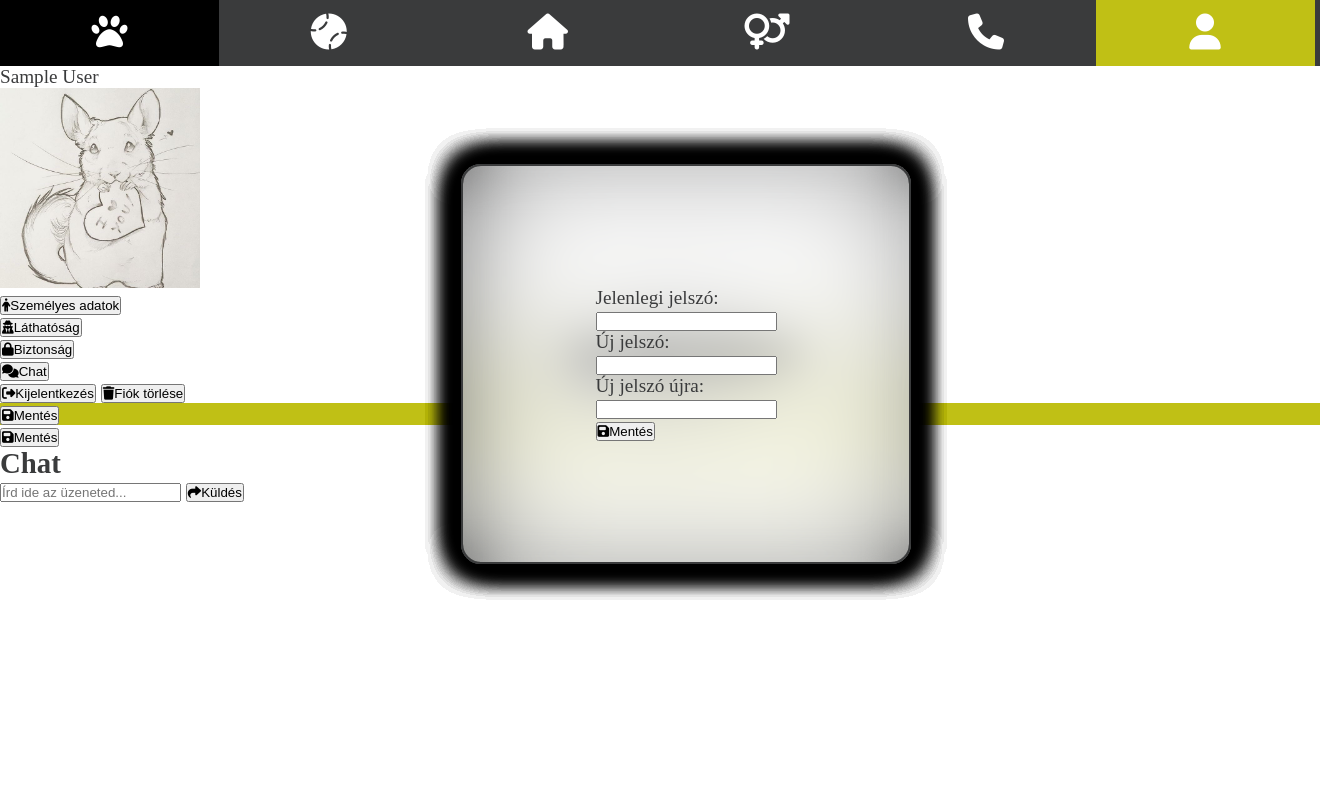
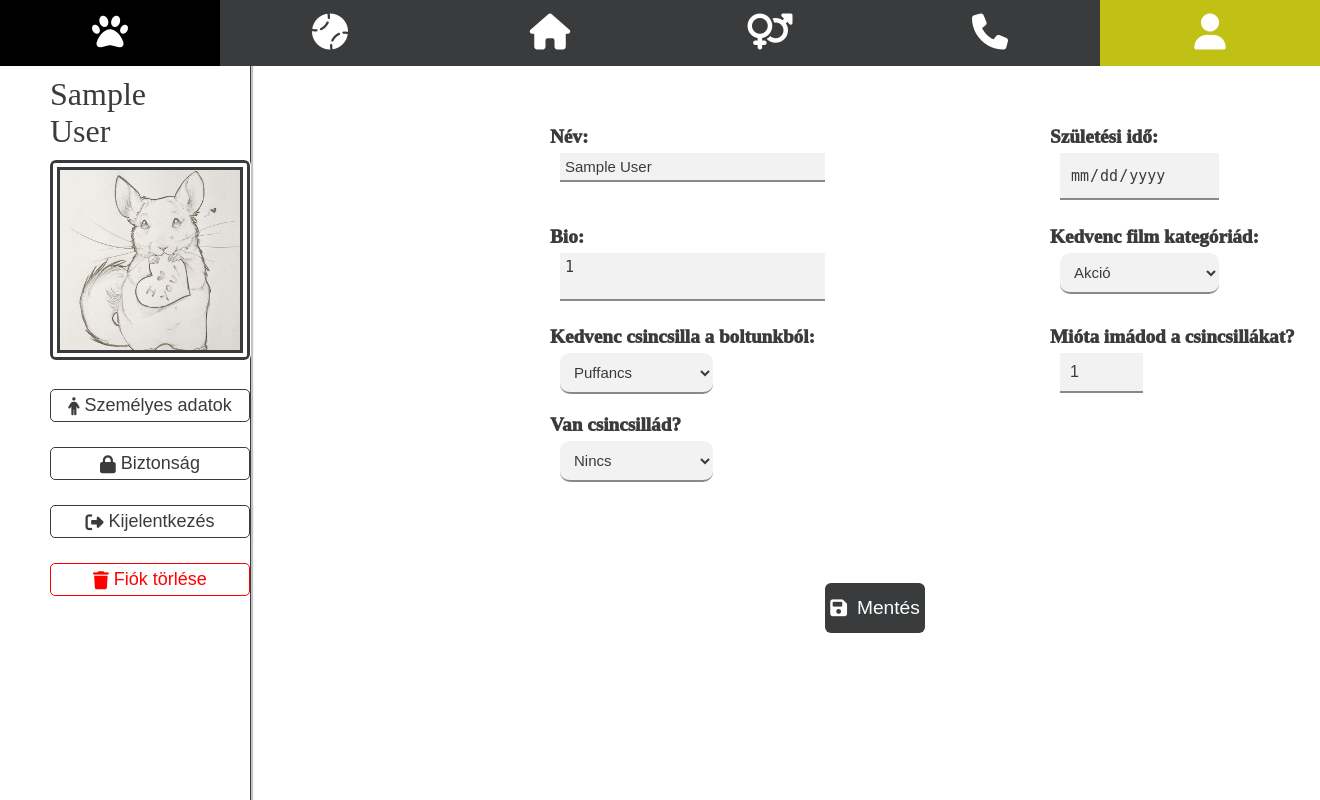
Before and after one commit to Bal500/IMDB_adatbazis_2023, a PHP site: page /user.php in a window 1320 px wide. Run offline with PHP 8.4, Linux system fonts and the light colour scheme; the visitor is signed in with stand-in values (Sample User, id 1).

Commit message:
error fix

```diff
--- a/CSS/iconbar.css
+++ b/CSS/iconbar.css
@@ -1,4 +1,6 @@
 .icon-bar {
+    display: flex;
+    justify-content: space-around;
     width: 100%;
     background-color: #3A3B3C;
     overflow: auto;
--- a/assets/JS/userinter.js
+++ b/assets/JS/userinter.js
@@ -1,7 +1,7 @@
 let userinfo = document.querySelector('.userinfo');
 let userinfoForm = document.querySelector('.userinfoForm');
-let privacy = document.querySelector('.privacy')
-let privacyForm = document.querySelector('.privacyForm')
+let privacy = document.querySelector('.privacy');
+let privacyForm = document.querySelector('.privacyForm');
 let security = document.querySelector('.security');
 let securityForm = document.querySelector('.securityForm');
 let chat = document.querySelector('.chat');
--- a/elerheto.php
+++ b/elerheto.php
@@ -21,7 +21,6 @@
 <body>
     <div class="icon-bar">
         <a class="active" href="elerheto.php"><i class="fa fa-paw"></i></a>
-        <a class="inactive" href="kiegeszito.php"><i class="fa-solid fa-baseball"></i></a>
         <a class="inactive" href="tartasa.php"><i class="fa-solid fa-house"></i></a>
         <a class="inactive" href="jellemzoi.php"><i class="fa-solid fa-venus-mars"></i></a>
         <a class="inactive" href="elerhetoseg.php"><i class="fa-solid fa-phone"></i></a>
--- a/user.php
+++ b/user.php
@@ -11,7 +11,10 @@
     <link rel="stylesheet" href="./CSS/szoveg.css">
     <link rel="stylesheet" href="./CSS/anim.css">
     <link rel="stylesheet" href="./CSS/iconbar.css">
-    <link rel="stylesheet" href="./CSS/login.css">
+    <link rel="stylesheet" href="./CSS/toltokep.css">
+    <link rel="stylesheet" href="./CSS/back.css">
+    <link rel="stylesheet" href="./CSS/sidebar.css">
+    <link rel="stylesheet" href="./CSS/userinterface.css">
     <link href="./assets/css/fontawesome.css" rel="stylesheet">
     <link href="./assets/css/solid.css" rel="stylesheet">
     <link rel="icon" href="./assets/kepek/imdb_icon.ico">
@@ -45,16 +48,8 @@
                 <button class="defaultbtn"><i class="fa-solid fa-person"></i><span>Személyes adatok</span></button>
             </div>
 
-            <div class="privacy">
-                <button class="defaultbtn"><i class="fa-solid fa-user-secret"></i><span>Láthatóság</span></button>
-            </div>
-
             <div class="security">
                 <button class="defaultbtn"><i class="fa-solid fa-lock"></i><span>Biztonság</span></button>
-            </div>
-
-            <div class="chat">
-                <button class="defaultbtn"><i class="fa-solid fa-comments"></i><span>Chat</span></button>
             </div>
 
             <button onclick="window.location='logout.inc.php'" class="defaultbtn"><i class="fa-solid fa-right-from-bracket"></i><span>Kijelentkezés</span></button>
@@ -87,11 +82,11 @@
                 </div>
                 <div class="wrapper">
                     <div class=daily>
-                        <span class="identifier">Napi csincsillával töltött idő:</span>
+                        <span class="identifier">Kedvenc film kategóriád:</span>
                         <br>
                         <select name="chintime" class="inner">
-                            <option <?php if($_SESSION["dailyTime"]=="Nincs csincsillám") echo "selected"; ?>>Nincs csincsillám</option>
-                            <option <?php if($_SESSION["dailyTime"]=="Kevesebb, mint 1 óra") echo "selected"; ?>>Kevesebb, mint 1 óra</option>
+                            <option <?php if($_SESSION["dailyTime"]=="Nincs csincsillám") echo "selected"; ?>>Akció</option>
+                            <option <?php if($_SESSION["dailyTime"]=="Kevesebb, mint 1 óra") echo "selected"; ?>>Dokumentumfilm</option>
                             <option <?php if($_SESSION["dailyTime"]=="1-2 óra") echo "selected"; ?>>1-2 óra</option>
                             <option <?php if($_SESSION["dailyTime"]=="3-5 óra") echo "selected"; ?>>3-5 óra</option>
                             <option <?php if($_SESSION["dailyTime"]=="Több, mint 5 óra") echo "selected"; ?>>Több, mint 5 óra</option>
```
